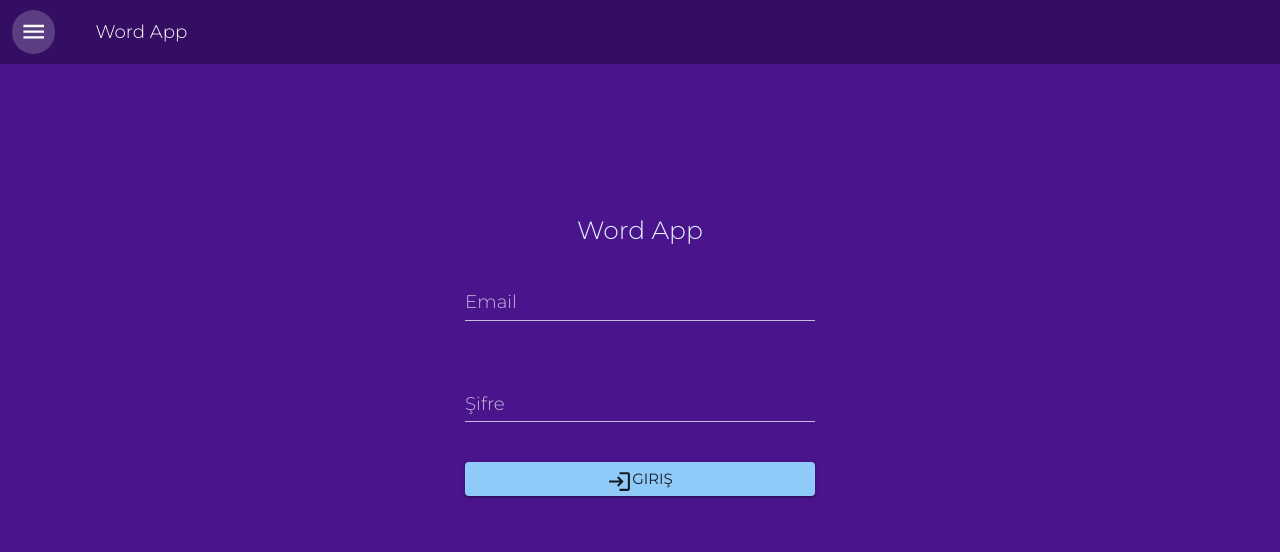
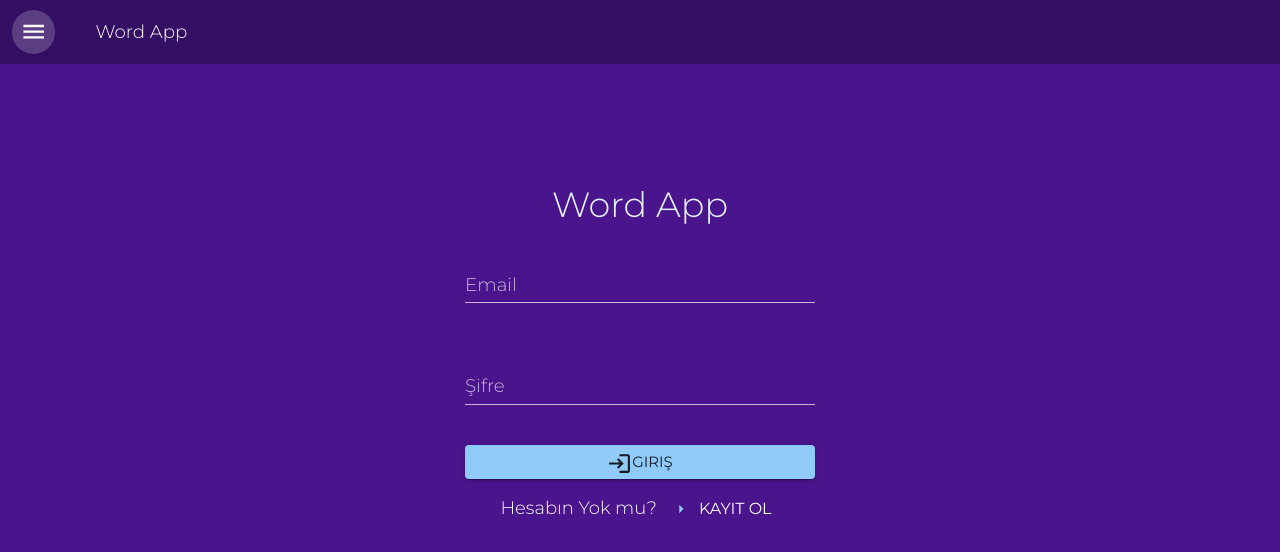
Before and after one commit to ahmetsakrak-web/wordApp, a React (Create React App) app in the folder frontend/: page /login in a window 1280 px wide. Shown: the top 552 px of the page. Built offline with nearby package versions, Linux system fonts and the light colour scheme.

Commit message:
login register text

```diff
--- a/frontend/src/index.css
+++ b/frontend/src/index.css
@@ -24,12 +24,10 @@ body {
 .link{
   text-decoration: none;
   color: white;
-
-  font-size: 20px;
-
+  font-size: 16px;
   transition: .333s all ease;
 }
-.link :hover{
+.link:hover{
  color: aqua;
 }
 
--- a/frontend/src/pages/Login.js
+++ b/frontend/src/pages/Login.js
@@ -5,9 +5,9 @@ import {toast} from "react-toastify"
 import LoginIcon from '@mui/icons-material/Login';
 import { login,reset } from '../features/auth/authSlice';
 import { useSelector, useDispatch} from "react-redux"
-import { useNavigate } from 'react-router-dom';
+import { Link, useNavigate } from 'react-router-dom';
 import { CollectionsLoader } from '../components/Loaders';
-
+import ArrowRightIcon from '@mui/icons-material/ArrowRight';
 
 export const Login = () => {
 const dispatch = useDispatch();
@@ -85,7 +85,7 @@ if(isLoading){
                 }}
             onSubmit={onSubmit}
         >
-           <Typography  sx={{textAlign:"center",fontSize:"25px", color:"primary.light"}}>
+           <Typography  sx={{textAlign:"center",fontSize:"35px", color:"primary.light"}}>
                 Word App
            </Typography>
             <TextField type="email"  label="Email" variant="standard" name='email' value={email} onChange={onChange}
@@ -105,7 +105,11 @@ if(isLoading){
             <Button type="submit" size='small' variant='contained' sx={{mt:"40px", width:"100%"}}>
             <LoginIcon sx={{ fontSize: 25, top:"2px", position:"relative" }} />    Giriş
             </Button>
-
+            <Typography sx={{textAlign:"center",fontSize:"18px",color:"white",mt:"10px"}}> Hesabın Yok mu?
+                <Button sx={{ml:"10px","&:hover":{background:"none"}}}  startIcon={<ArrowRightIcon/>}>
+                    <Link className='link'  to="/register"> Kayıt Ol</Link>
+                </Button>
+            </Typography>
             </Box>
             </Container>
 
--- a/frontend/src/pages/Register.js
+++ b/frontend/src/pages/Register.js
@@ -2,11 +2,11 @@ import React,{useEffect, useState} from 'react'
 import {Box,Button,TextField, Typography} from "@mui/material"
 import {Container } from '@mui/system'
 import {useSelector, useDispatch} from "react-redux"
-import {useNavigate} from "react-router-dom"
+import {Link, useNavigate} from "react-router-dom"
 import {toast} from "react-toastify"
 import { register, reset } from '../features/auth/authSlice'
 import { CollectionsLoader } from '../components/Loaders';
-
+import ArrowRightIcon from '@mui/icons-material/ArrowRight';
 import AccountBoxIcon from '@mui/icons-material/AccountBox'
 
 
@@ -125,8 +125,13 @@ export const Register = () => {
 
               <AccountBoxIcon/>   Kayıt Ol
               </Button>
+              <Typography sx={{textAlign:"center",fontSize:"18px",color:"white",mt:"10px"}}> Hesabın var mı?
+                <Button sx={{ml:"10px","&:hover":{background:"none"}}} startIcon={<ArrowRightIcon/>}>
+                    <Link className='link'  to="/login"> Giriş Yap</Link>
+                </Button>
+            </Typography>
+              </Box>
 
-              </Box>
               </Container>
 
     )
```
